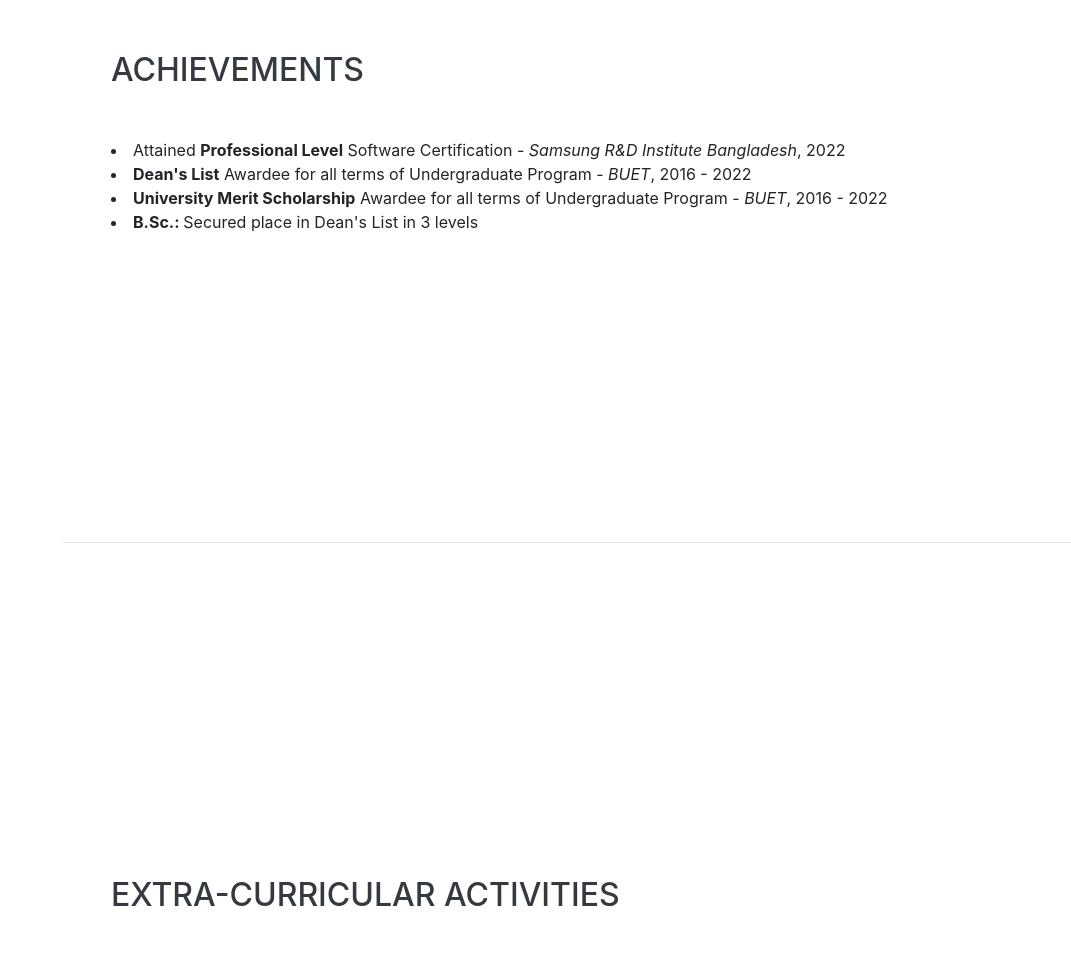
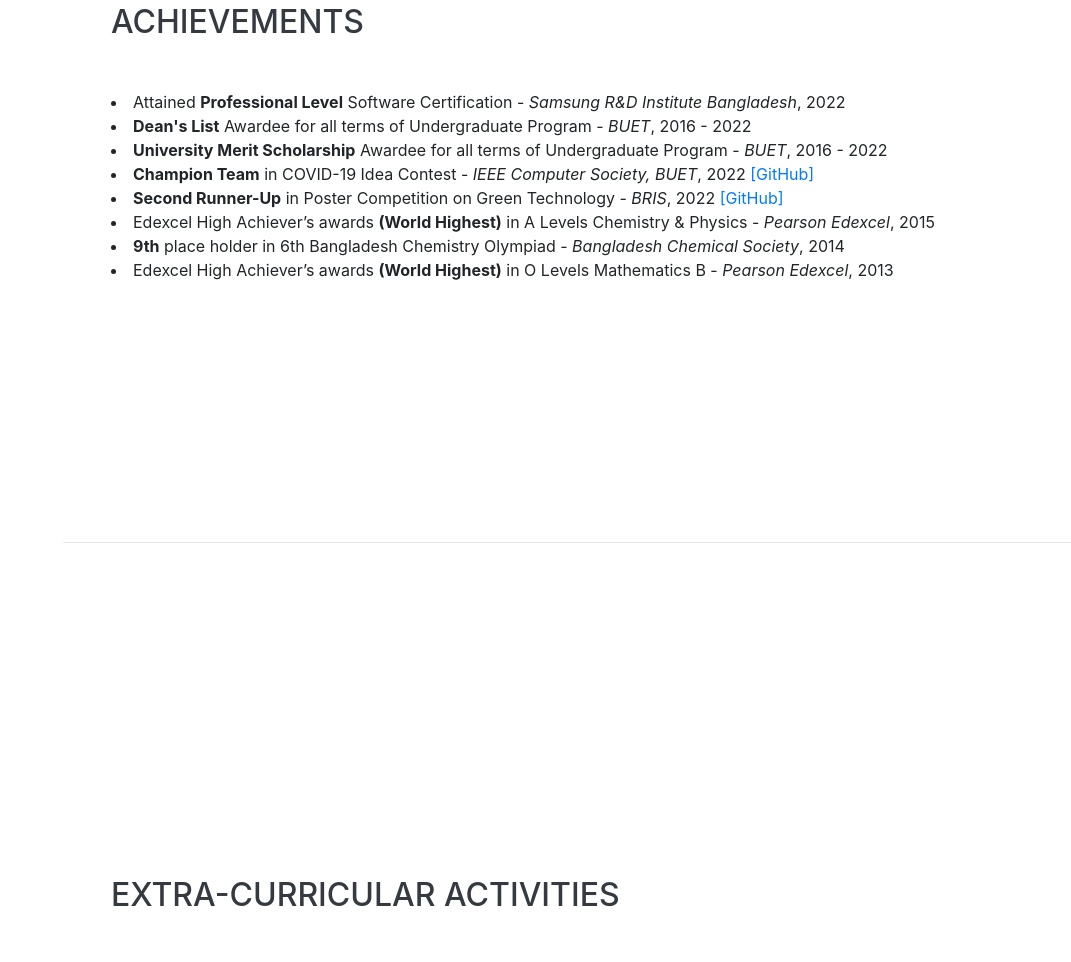
Before and after one commit to Subangkar/Subangkar.github.io, a website with bundled scripts: page index.html in a window 1280 px wide. Shown: the part 6630-7592 px from the top of the page, without its empty margins (209-1280 px from the left). Built offline with nearby package versions, Linux system fonts and the light colour scheme; a web font is replaced by a local one.

Commit message:
Updated Achievements Section

```diff
--- a/index.html
+++ b/index.html
@@ -410,7 +410,22 @@
         <li>
 		<b>University Merit Scholarship</b> Awardee for all terms of Undergraduate Program - <i>BUET</i>, 2016 - 2022
 		</li>
-        <li><strong>B.Sc.: </strong>Secured place in Dean's List in 3 levels&nbsp;</li>
+        <li>
+		<b>Champion Team</b> in COVID-19 Idea Contest - <i>IEEE Computer Society, BUET</i>, 2022 <a href="https://github.com/Mahim1997/VChamber">[GitHub]</a>
+		</li>
+		<li>
+		<b>Second Runner-Up</b> in Poster Competition on Green Technology - <i>BRIS</i>, 2022
+		<a href="https://github.com/Rafi-ur-Rashid/Shongjog">[GitHub]</a>
+		</li>
+		<li>
+		Edexcel High Achiever’s awards <b>(World Highest)</b> in A Levels Chemistry & Physics - <i>Pearson Edexcel</i>, 2015
+		</li>
+		<li>
+		<b>9th</b> place holder in 6th Bangladesh Chemistry Olympiad - <i>Bangladesh Chemical Society</i>, 2014
+		</li>
+		<li>
+		Edexcel High Achiever’s awards <b>(World Highest)</b> in O Levels Mathematics B - <i>Pearson Edexcel</i>, 2013
+		</li>
       </list>
     </div>
   </section>
```
